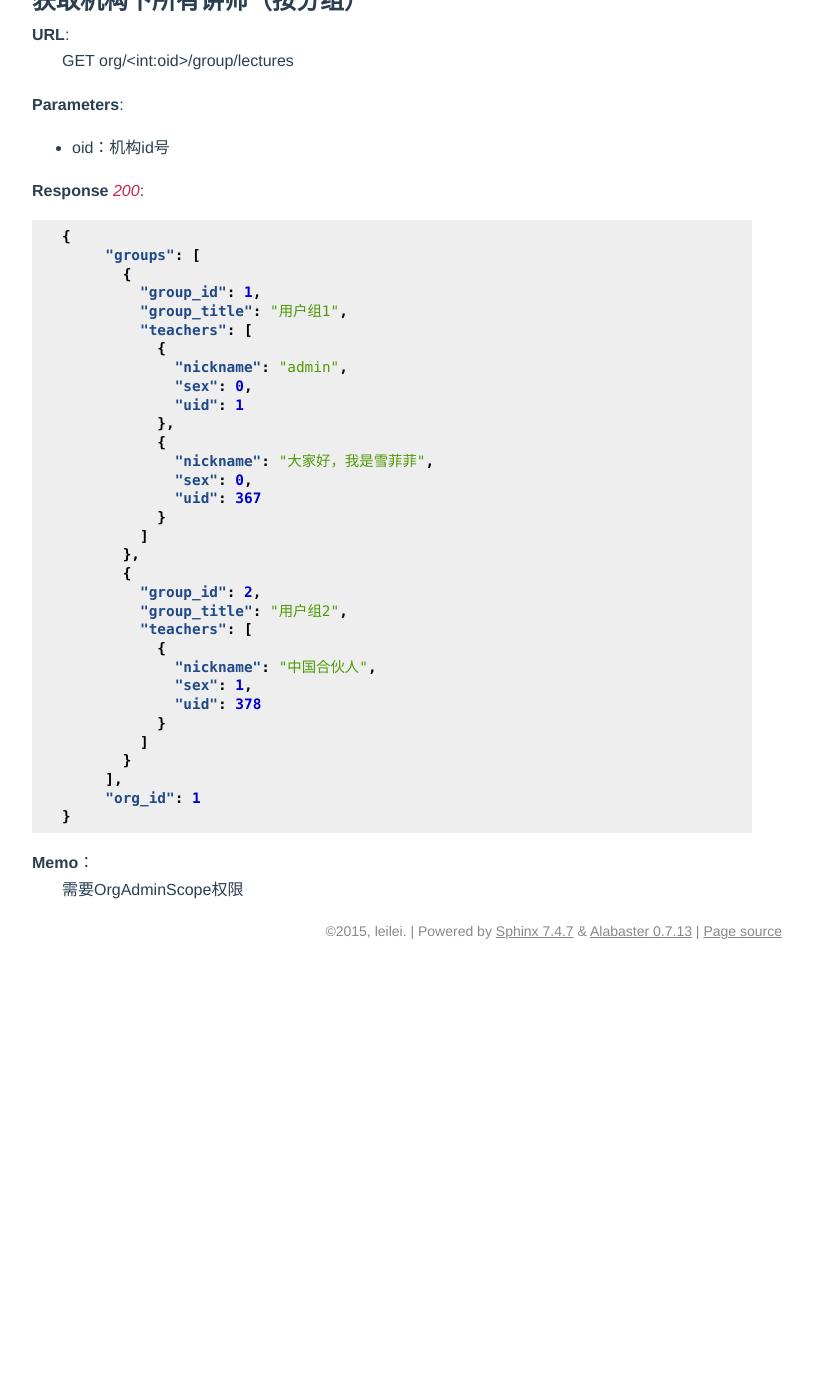
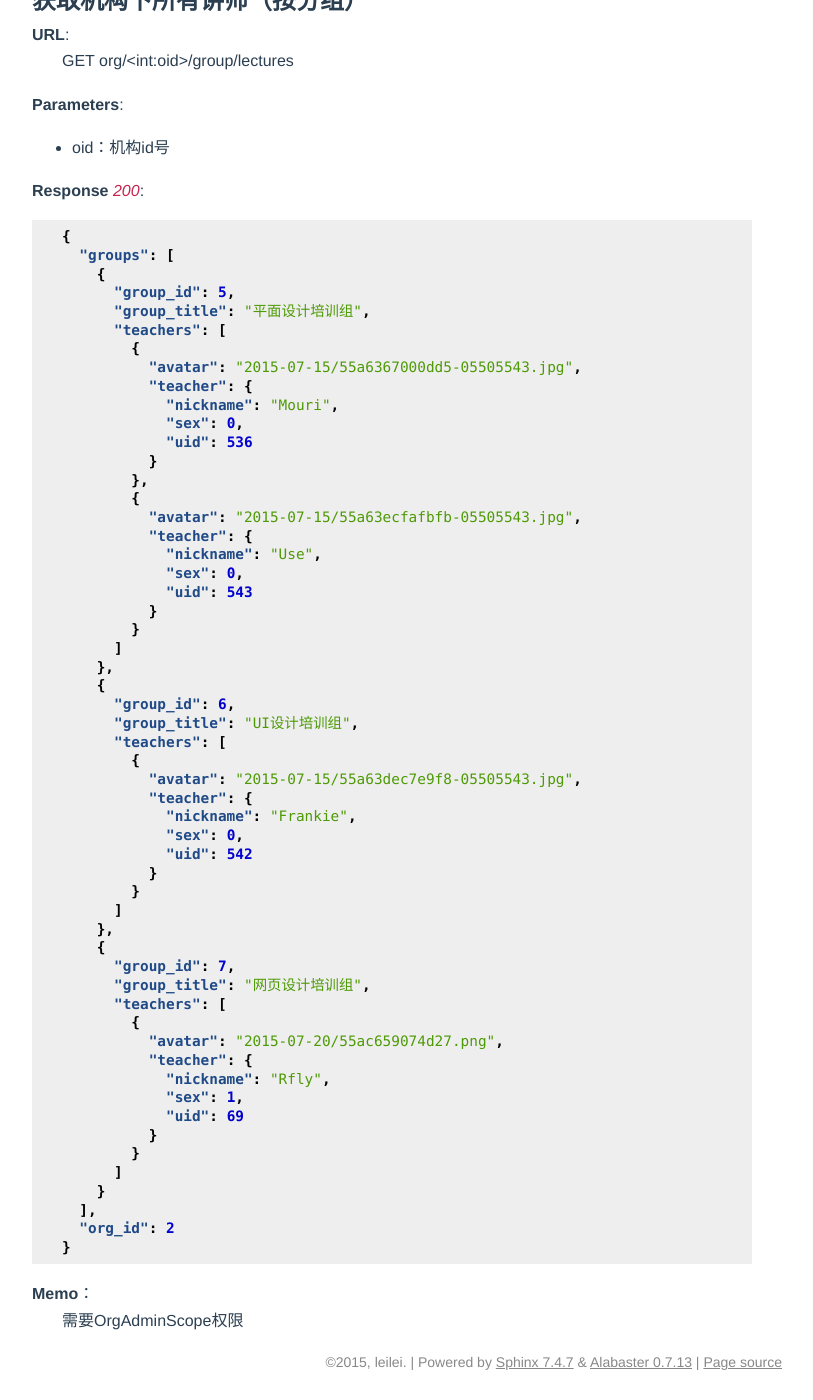
Before and after one commit to clownmelody/hisihi_api, a Sphinx documentation site: the page built from docs/lecture.rst, in a window 1280 px wide and 1400 px high, scrolled down 2546 px. Shown: the whole window, without its empty margins (358-1171 px from the left). Built offline with Sphinx 7.4.7, drawn with Linux system fonts in a browser that asks for light colours; before the commit the page ends 3515 px from its top, so only the background shows below that.

Commit message:
在org模块中的gegroupteachers 中添加头像信息

```diff
--- a/docs/lecture.rst
+++ b/docs/lecture.rst
@@ -136,38 +136,61 @@
 
 .. sourcecode:: json
 
-     {
-          "groups": [
+    {
+      "groups": [
+        {
+          "group_id": 5,
+          "group_title": "平面设计培训组",
+          "teachers": [
             {
-              "group_id": 1,
-              "group_title": "用户组1",
-              "teachers": [
-                {
-                  "nickname": "admin",
-                  "sex": 0,
-                  "uid": 1
-                },
-                {
-                  "nickname": "大家好，我是雪菲菲",
-                  "sex": 0,
-                  "uid": 367
-                }
-              ]
+              "avatar": "2015-07-15/55a6367000dd5-05505543.jpg",
+              "teacher": {
+                "nickname": "Mouri",
+                "sex": 0,
+                "uid": 536
+              }
             },
             {
-              "group_id": 2,
-              "group_title": "用户组2",
-              "teachers": [
-                {
-                  "nickname": "中国合伙人",
-                  "sex": 1,
-                  "uid": 378
-                }
-              ]
+              "avatar": "2015-07-15/55a63ecfafbfb-05505543.jpg",
+              "teacher": {
+                "nickname": "Use",
+                "sex": 0,
+                "uid": 543
+              }
             }
-          ],
-          "org_id": 1
-     }
+          ]
+        },
+        {
+          "group_id": 6,
+          "group_title": "UI设计培训组",
+          "teachers": [
+            {
+              "avatar": "2015-07-15/55a63dec7e9f8-05505543.jpg",
+              "teacher": {
+                "nickname": "Frankie",
+                "sex": 0,
+                "uid": 542
+              }
+            }
+          ]
+        },
+        {
+          "group_id": 7,
+          "group_title": "网页设计培训组",
+          "teachers": [
+            {
+              "avatar": "2015-07-20/55ac659074d27.png",
+              "teacher": {
+                "nickname": "Rfly",
+                "sex": 1,
+                "uid": 69
+              }
+            }
+          ]
+        }
+      ],
+      "org_id": 2
+    }
 
 **Memo**：
    需要OrgAdminScope权限
```
Also changed, not shown: 5 other files.
